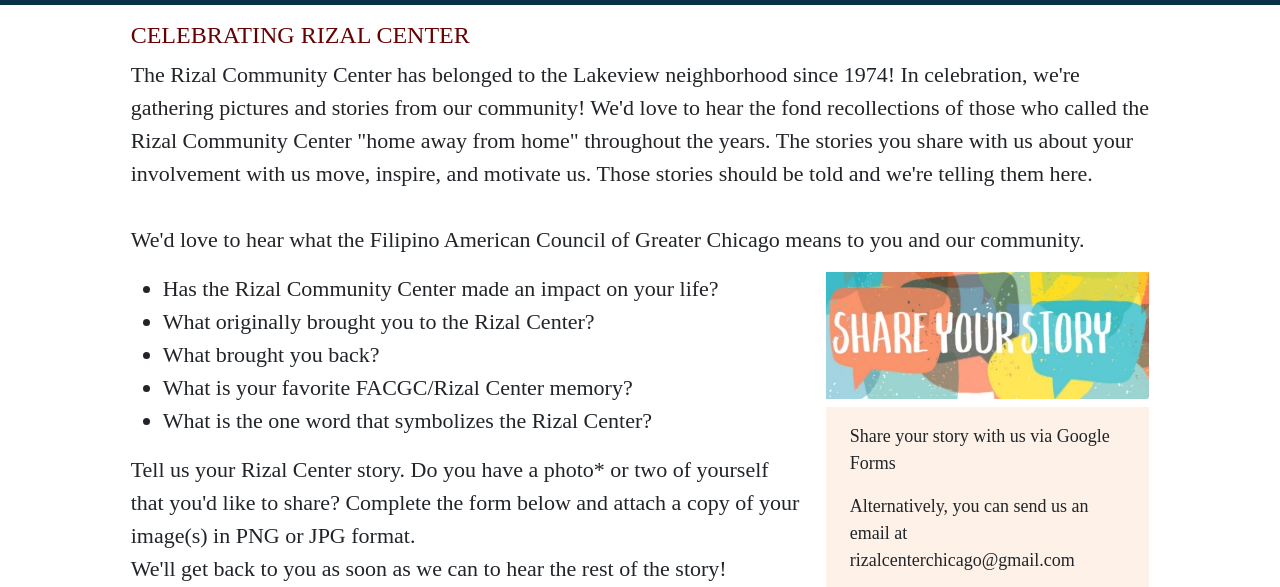
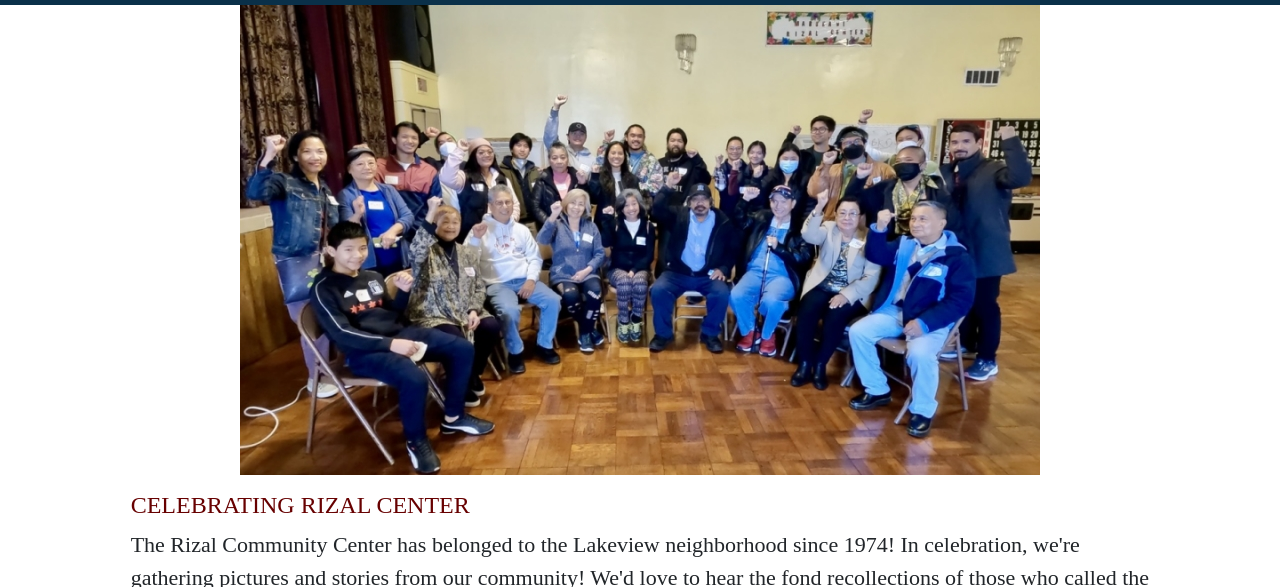
Before and after one commit to dylmwrig/rizal-center-website, a Gatsby site: page /celebrating-rizal in a window 1280 px wide. Shown: the part 209-796 px from the top of the page. Built offline with nearby package versions, Linux system fonts and the light colour scheme; Gatsby itself is replaced by a stand-in of ours.

Commit message:
Added a photo

```diff
--- a/src/pages/celebrating-rizal.js
+++ b/src/pages/celebrating-rizal.js
@@ -1,6 +1,6 @@
 import * as React from "react"
 
-import img from "../images/bayanihan.webp"
+import img from "../images/celebrating-rizal.jpeg"
 import img2 from "../images/celebrating-rizal2.jpeg"
 
 import InfoBox from "../components/info-box.js"
@@ -11,7 +11,8 @@
 
 const Celebrating = () => (
   <Layout>
-    <div class="container my-3">
+    <div class="container ">
+      <img src={img} class="pb-3" alt="Celebrating Rizal Center"/>
       <div class="row">
         <div class="col-12 text-start">
           <h4>CELEBRATING RIZAL CENTER</h4>
--- a/src/pages/index.js
+++ b/src/pages/index.js
@@ -34,7 +34,7 @@
         <h2>Mabuhay! Welcome!</h2>
         <p class="fs-7">
 There is one place in Chicago that is considered by many Filipino Americans as their “home away from home”. This place is called Rizal Center which is named after the Philippine national hero
-          <a class="fs-7" href="/jose-rizal/"> Dr. Jose Rizal.</a> We are located at 1332 W. Irving Park Rd., Chicago, IL 60613.<br/>
+          <a class="fs-7" href="/jose-rizal/"> Dr. Jose Rizal.</a> The center is located at 1332 W. Irving Park Rd., Chicago, IL 60613.<br/>
 The Rizal Community Center is a multicultural, multigenerational community and cultural center located in Chicago's Lakeview neighborhood!  But it's more than a building. It's a revitalized way of thinking about who we are and how we engage with our community, our neighborhood, and our city.
         </p>
         <div class="row pb-2 pt-4">
```
Also changed, not shown: src/images/celebrating-rizal.jpeg (added).
